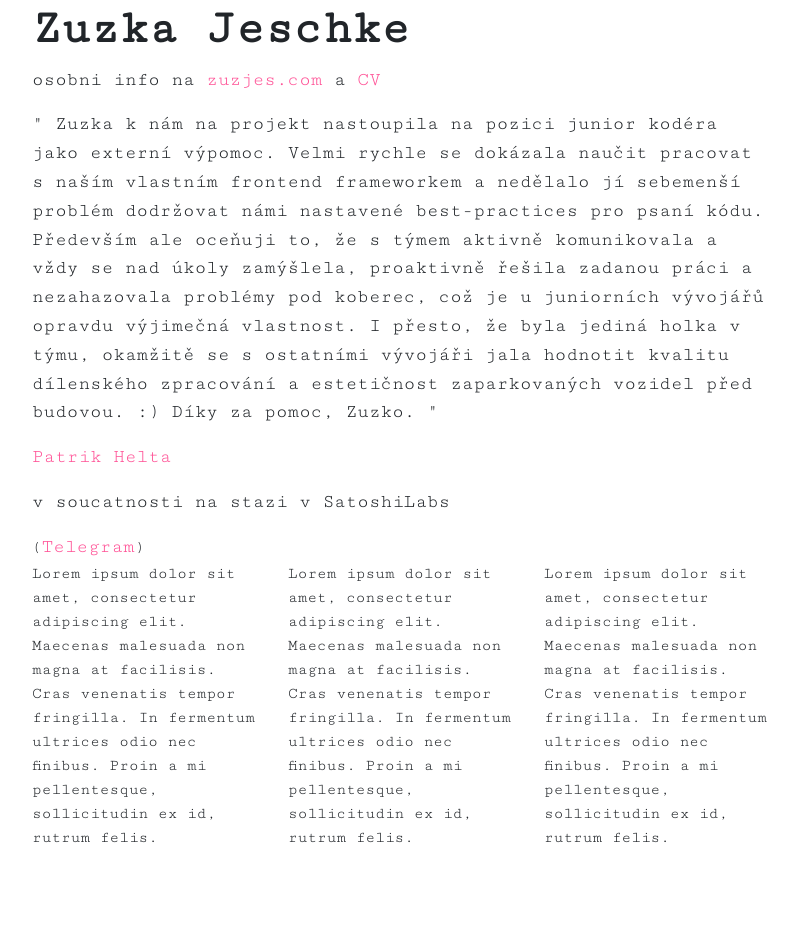
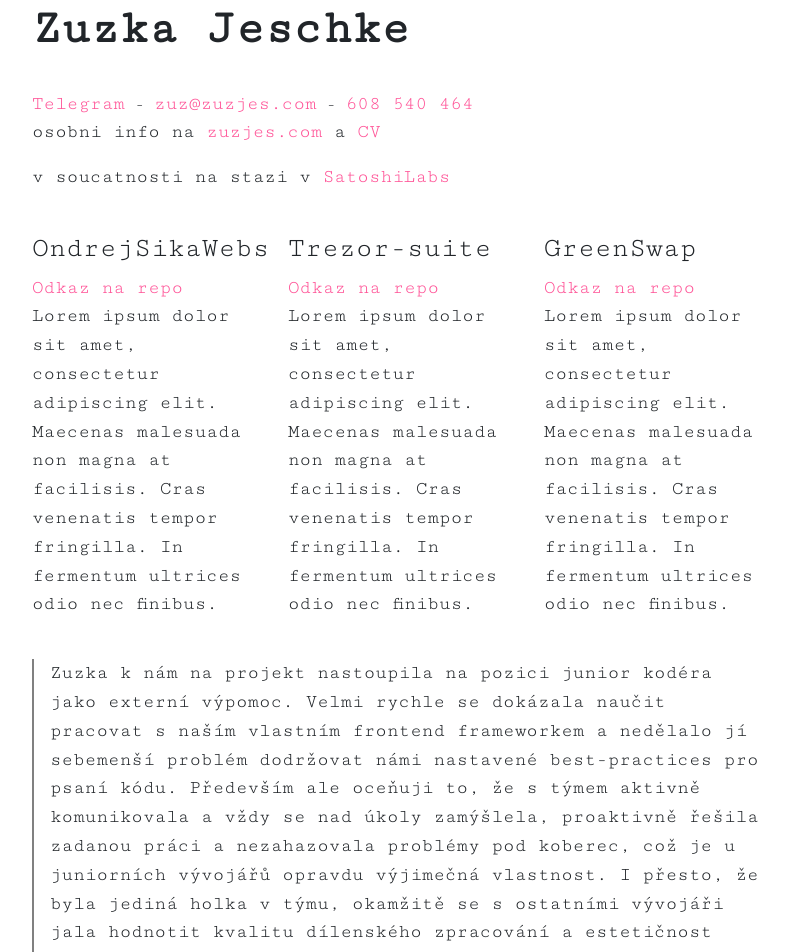
Before and after one commit to zuzjes/zuzj.es, a Next.js app: page / in a window 1280 px wide. Shown: the top 952 px of the page, without its empty margins (239-1036 px from the left). Before the commit the page ends 850 px from the top, so only its background shows below. Built offline with nearby package versions, Linux system fonts and the light colour scheme.

Commit message:
Add styles and edit layout

```diff
--- a/pages/index.js
+++ b/pages/index.js
@@ -1,7 +1,7 @@
 import Head from "next/head";
 import Gauges from "../components/Gauges";
 import GoogleAnalytics from "../components/GoogleAnalytics";
-import 'bootstrap/dist/css/bootstrap.min.css';
+import "bootstrap/dist/css/bootstrap.min.css";
 
 export default () => {
   return (
@@ -18,51 +18,75 @@ export default () => {
         <h1>
           <b>Zuzka Jeschke</b>
         </h1>
+        <div className="section">
+          <a href="https://t.me/zuzjes">Telegram</a> -{" "}
+          <a href="">zuz@zuzjes.com</a> - <a href="">608 540 464</a>
           <p>
-          osobni info na <a href="zuzjes.com">zuzjes.com</a> a <a href="https://zuzjes.com/static/resume-zuzana-jeschke.pdf">CV</a>
+            osobni info na <a href="zuzjes.com">zuzjes.com</a> a{" "}
+            <a href="https://zuzjes.com/static/resume-zuzana-jeschke.pdf">CV</a>
           </p>
           <p>
-          " Zuzka k nám na projekt nastoupila na pozici junior kodéra jako
+            v soucatnosti na stazi v{" "}
+            <a href="https://trezor.io/">SatoshiLabs</a>
+          </p>
+        </div>
+        <div className="section">
+          <div className="row">
+            <div className="col-4">
+              <h3>OndrejSikaWebs</h3>
+              <a href="https://github.com/ondrejsika/ondrejsikawebs">Odkaz na repo</a>
+              <p>
+                Lorem ipsum dolor sit amet, consectetur adipiscing elit.
+                Maecenas malesuada non magna at facilisis. Cras venenatis tempor
+                fringilla. In fermentum ultrices odio nec finibus.{" "}
+              </p>
+            </div>
+            <div className="col-4">
+              <h3>Trezor-suite</h3>
+              <a href="https://github.com/trezor/trezor-suite">Odkaz na repo</a>
+              <p>
+                Lorem ipsum dolor sit amet, consectetur adipiscing elit.
+                Maecenas malesuada non magna at facilisis. Cras venenatis tempor
+                fringilla. In fermentum ultrices odio nec finibus.{" "}
+              </p>
+            </div>
+            <div className="col-4">
+              <h3>GreenSwap</h3>
+              <a href="https://github.com/zuzjes/greenswap">Odkaz na repo</a>
+              <p>
+                Lorem ipsum dolor sit amet, consectetur adipiscing elit.
+                Maecenas malesuada non magna at facilisis. Cras venenatis tempor
+                fringilla. In fermentum ultrices odio nec finibus.{" "}
+              </p>
+            </div>
+          </div>
+        </div>
+        <div className="section">
+          <p className="quote">
+            Zuzka k nám na projekt nastoupila na pozici junior kodéra jako
             externí výpomoc. Velmi rychle se dokázala naučit pracovat s naším
             vlastním frontend frameworkem a nedělalo jí sebemenší problém
-          dodržovat námi nastavené best-practices pro psaní kódu. Především ale
-          oceňuji to, že s týmem aktivně komunikovala a vždy se nad úkoly
-          zamýšlela, proaktivně řešila zadanou práci a nezahazovala problémy pod
-          koberec, což je u juniorních vývojářů opravdu výjimečná vlastnost. I
-          přesto, že byla jediná holka v týmu, okamžitě se s ostatními vývojáři
-          jala hodnotit kvalitu dílenského zpracování a estetičnost
-          zaparkovaných vozidel před budovou. :) Díky za pomoc, Zuzko. "
+            dodržovat námi nastavené best-practices pro psaní kódu. Především
+            ale oceňuji to, že s týmem aktivně komunikovala a vždy se nad úkoly
+            zamýšlela, proaktivně řešila zadanou práci a nezahazovala problémy
+            pod koberec, což je u juniorních vývojářů opravdu výjimečná
+            vlastnost. I přesto, že byla jediná holka v týmu, okamžitě se s
+            ostatními vývojáři jala hodnotit kvalitu dílenského zpracování a
+            estetičnost zaparkovaných vozidel před budovou. :) Díky za pomoc,
+            Zuzko.
           </p>
-        <p className="align-right">
+          <p className="text-right pb-4">
             <a href="https://www.linkedin.com/in/patrik-helta-9a06304b/">
-            Patrik Helta
+              --Patrik Helta
             </a>
           </p>
-        <p>v soucatnosti na stazi v SatoshiLabs</p>(
-        <a href="https://t.me/zuzjes">Telegram</a>)<br />
-        <div className="row">
-          <div className="col-4">
-            Lorem ipsum dolor sit amet, consectetur adipiscing elit. Maecenas
-            malesuada non magna at facilisis. Cras venenatis tempor fringilla.
-            In fermentum ultrices odio nec finibus. Proin a mi pellentesque,
-            sollicitudin ex id, rutrum felis.
-          </div>
-          <div className="col-4">
-            Lorem ipsum dolor sit amet, consectetur adipiscing elit. Maecenas
-            malesuada non magna at facilisis. Cras venenatis tempor fringilla.
-            In fermentum ultrices odio nec finibus. Proin a mi pellentesque,
-            sollicitudin ex id, rutrum felis.
-          </div>
-          <div className="col-4">
-            Lorem ipsum dolor sit amet, consectetur adipiscing elit. Maecenas
-            malesuada non magna at facilisis. Cras venenatis tempor fringilla.
-            In fermentum ultrices odio nec finibus. Proin a mi pellentesque,
-            sollicitudin ex id, rutrum felis.
-          </div>
         </div>
       </div>
       <style jsx>
         {`
+          .section {
+            padding-top: 1.5rem;
+          }
           .w-45 {
             max-width: 45%;
           }
@@ -87,6 +111,10 @@ export default () => {
           a {
             color: #ff5296;
           }
+          .quote {
+            border-left: solid 2px grey;
+            padding-left: 1rem;
+          }
           ::selection {
             background: #88b9a5; /* WebKit/Blink Browsers */
           }
```
Lines whose indentation alone changed are shown as unchanged.
